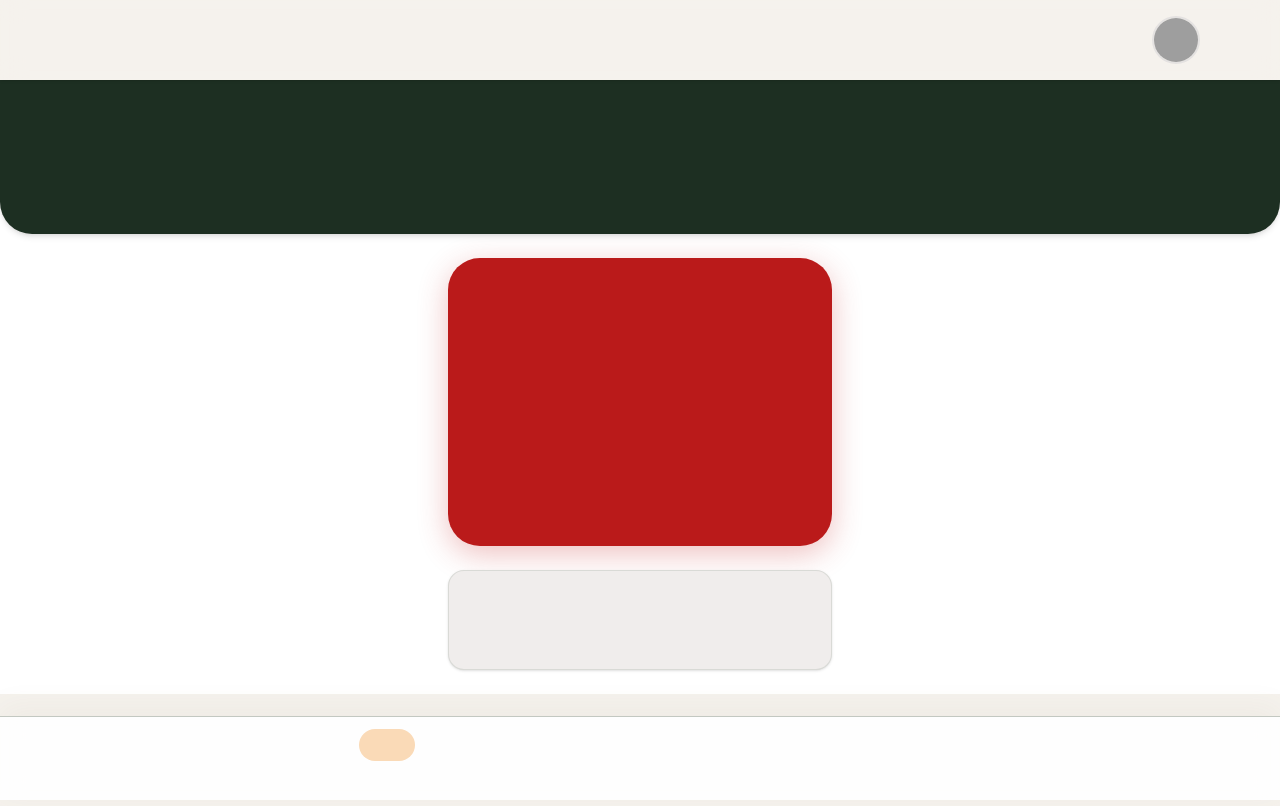
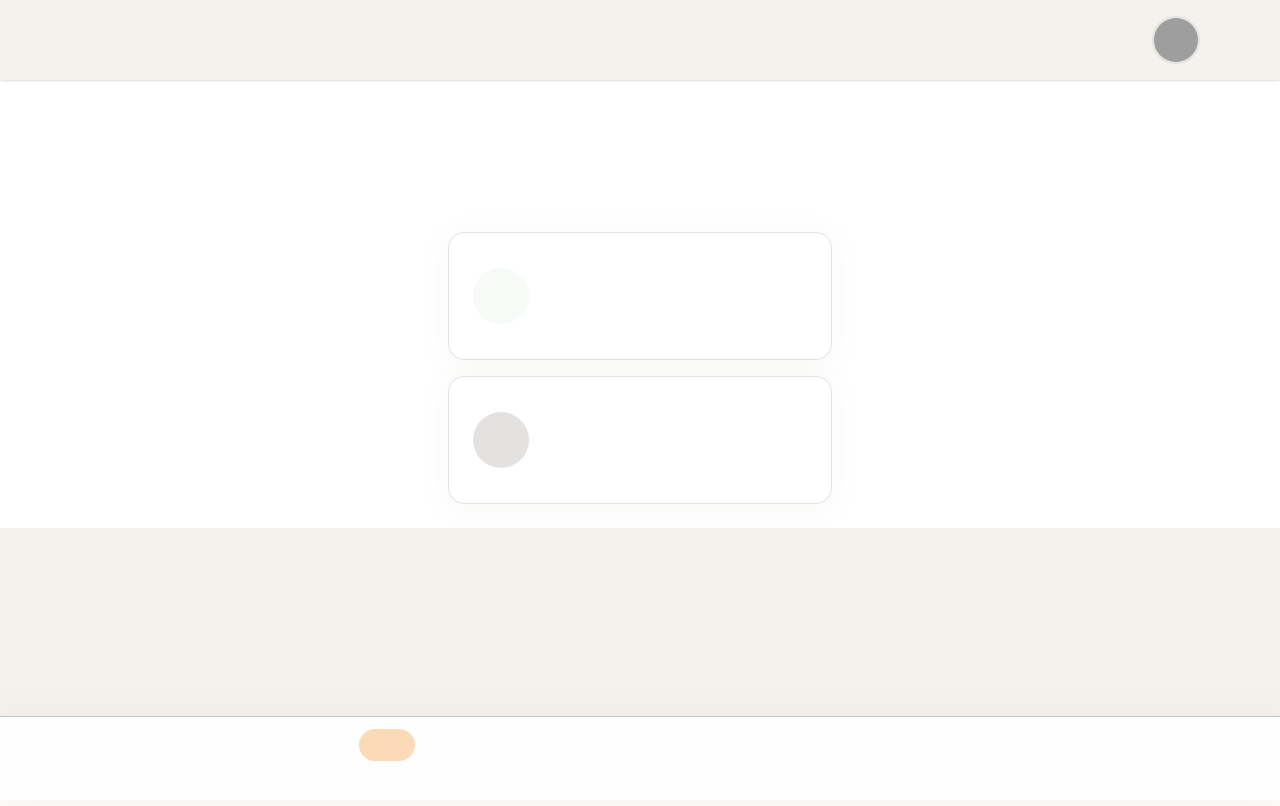
Before and after one commit to Deepak-kumar-36/Trinetra, a React (Vite) app: page /citizen/photo in a window 1280 px wide. Built offline with nearby package versions, Linux system fonts and the light colour scheme; no server answers; grey boxes are pictures that could not be loaded.

Commit message:
style: update photo sos ui to minimalist card theme

```diff
--- a/src/pages/Citizen/CitizenPhoto.tsx
+++ b/src/pages/Citizen/CitizenPhoto.tsx
@@ -119,26 +119,26 @@ export const CitizenPhoto = () => {
   return (
     <div className="flex flex-col h-full bg-surface-container-lowest overflow-hidden relative">
       {/* Header */}
-      <div className="bg-primary text-on-primary p-6 rounded-b-[2rem] shadow-md z-10 flex flex-col pt-12">
-        <h1 className="font-display-lg text-[2.5rem] leading-tight mb-2">Photo SOS</h1>
-        <p className="font-body-lg text-primary-container/80">
-          Capture an emergency to instantly dispatch volunteers to your exact location.
+      <div className="pt-12 px-6 pb-2 z-10">
+        <h1 className="font-headline-lg-mobile md:font-headline-lg text-on-surface mb-2">Photo SOS</h1>
+        <p className="font-body-md text-on-surface-variant">
+          Upload visual evidence of an emergency to instantly dispatch volunteers to your location.
         </p>
       </div>
 
       {/* Main Content */}
-      <div className="flex-1 flex flex-col items-center justify-center p-6 gap-6 relative z-0">
+      <div className="flex-1 flex flex-col items-center p-6 gap-4 relative z-0">
 
         {isUploading ? (
-          <div className="flex flex-col items-center justify-center p-10 bg-surface-container rounded-3xl w-full max-w-sm text-center shadow-lg animate-pulse">
-            <span className="material-symbols-outlined text-[64px] text-primary animate-spin mb-4">refresh</span>
-            <h3 className="font-headline-sm text-on-surface font-bold">Uploading Alert...</h3>
-            <p className="font-body-md text-on-surface-variant mt-2">Sending location and photo to the Coordinator.</p>
+          <div className="flex flex-col items-center justify-center p-10 bg-surface-container-lowest rounded-2xl w-full max-w-sm text-center border border-surface-variant shadow-[0_4px_32px_rgba(140,115,85,0.06)] animate-pulse mt-4">
+            <span className="material-symbols-outlined text-[48px] text-primary animate-spin mb-4">refresh</span>
+            <h3 className="font-headline-sm text-on-surface font-bold">Uploading Alert</h3>
+            <p className="font-body-sm text-on-surface-variant mt-2">Securing location & transmitting photo...</p>
           </div>
         ) : (
-          <>
+          <div className="w-full max-w-sm space-y-4 mt-4">
             {error && (
-              <div className="w-full bg-error-container text-on-error-container p-4 rounded-xl border border-error/30 mb-2 flex items-start gap-3">
+              <div className="w-full bg-error-container text-on-error-container p-4 rounded-xl flex items-start gap-3">
                 <span className="material-symbols-outlined text-error mt-0.5">error</span>
                 <p className="font-body-md font-medium text-sm">{error}</p>
               </div>
@@ -146,25 +146,32 @@ export const CitizenPhoto = () => {
 
             <button
               onClick={() => cameraInputRef.current?.click()}
-              className="w-full max-w-sm aspect-[4/3] bg-error text-white rounded-[2rem] shadow-[0_8px_30px_rgba(200,50,50,0.3)] hover:bg-error/90 active:scale-95 transition-all flex flex-col items-center justify-center gap-4 relative overflow-hidden group"
+              className="w-full h-32 bg-surface-container-lowest text-on-surface rounded-2xl shadow-[0_4px_32px_rgba(140,115,85,0.06)] border border-surface-variant hover:bg-surface-container-high hover:border-primary/50 active:scale-[0.98] transition-all flex items-center justify-start px-6 gap-5 group"
             >
-              <div className="absolute inset-0 bg-white/10 translate-y-full group-hover:translate-y-0 transition-transform duration-300" />
-              <span className="material-symbols-outlined text-[72px] drop-shadow-md">photo_camera</span>
-              <span className="font-display-sm text-2xl font-bold uppercase tracking-wider drop-shadow-md">Click Photo</span>
-              <span className="font-label-sm opacity-80 uppercase tracking-widest text-xs">Live Capture</span>
+              <div className="w-14 h-14 rounded-full bg-primary-fixed/20 flex items-center justify-center group-hover:bg-primary-fixed transition-colors">
+                <span className="material-symbols-outlined text-[28px] text-primary group-hover:text-on-primary-fixed transition-colors">photo_camera</span>
+              </div>
+              <div className="flex flex-col text-left">
+                <span className="font-headline-sm font-bold text-on-surface tracking-tight">Capture Photo</span>
+                <span className="font-body-sm text-on-surface-variant mt-0.5">Take a live photo</span>
+              </div>
+              <span className="material-symbols-outlined ml-auto text-on-surface-variant opacity-50 group-hover:opacity-100 group-hover:translate-x-1 transition-all">chevron_right</span>
             </button>
 
             <button
               onClick={() => fileInputRef.current?.click()}
-              className="w-full max-w-sm h-[100px] bg-surface-container text-on-surface rounded-2xl shadow-sm border border-outline-variant/50 hover:bg-surface-container-high active:scale-95 transition-all flex items-center justify-center gap-4 relative overflow-hidden"
+              className="w-full h-32 bg-surface-container-lowest text-on-surface rounded-2xl shadow-[0_4px_32px_rgba(140,115,85,0.06)] border border-surface-variant hover:bg-surface-container-high hover:border-primary/50 active:scale-[0.98] transition-all flex items-center justify-start px-6 gap-5 group"
             >
-              <span className="material-symbols-outlined text-[32px] text-primary">collections</span>
+              <div className="w-14 h-14 rounded-full bg-surface-variant flex items-center justify-center group-hover:bg-secondary-container transition-colors">
+                <span className="material-symbols-outlined text-[28px] text-on-surface-variant group-hover:text-on-secondary-container transition-colors">collections</span>
+              </div>
               <div className="flex flex-col text-left">
-                <span className="font-headline-sm font-bold tracking-tight">Select from Gallery</span>
-                <span className="font-label-sm text-on-surface-variant uppercase tracking-wider text-[10px]">Upload existing image</span>
+                <span className="font-headline-sm font-bold text-on-surface tracking-tight">Select from Gallery</span>
+                <span className="font-body-sm text-on-surface-variant mt-0.5">Upload existing image</span>
               </div>
+              <span className="material-symbols-outlined ml-auto text-on-surface-variant opacity-50 group-hover:opacity-100 group-hover:translate-x-1 transition-all">chevron_right</span>
             </button>
-          </>
+          </div>
         )}
 
         {/* Hidden inputs */}
```
